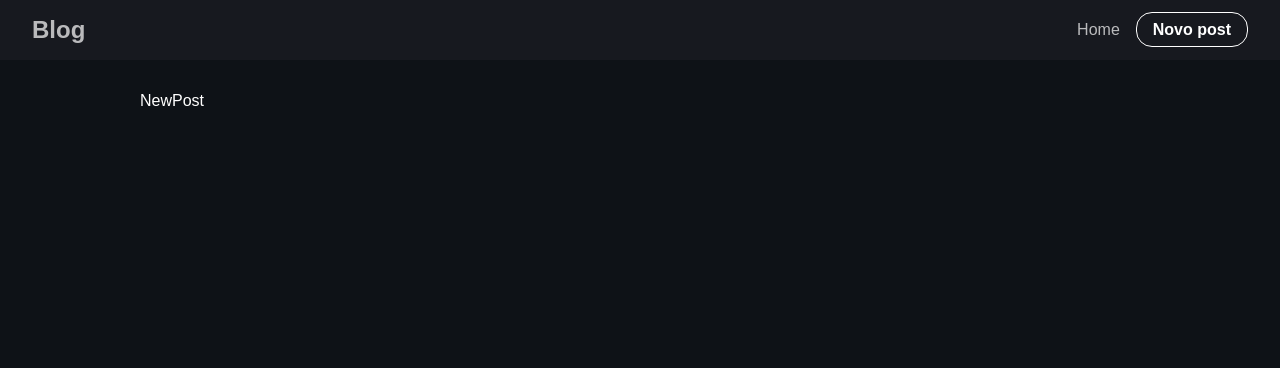
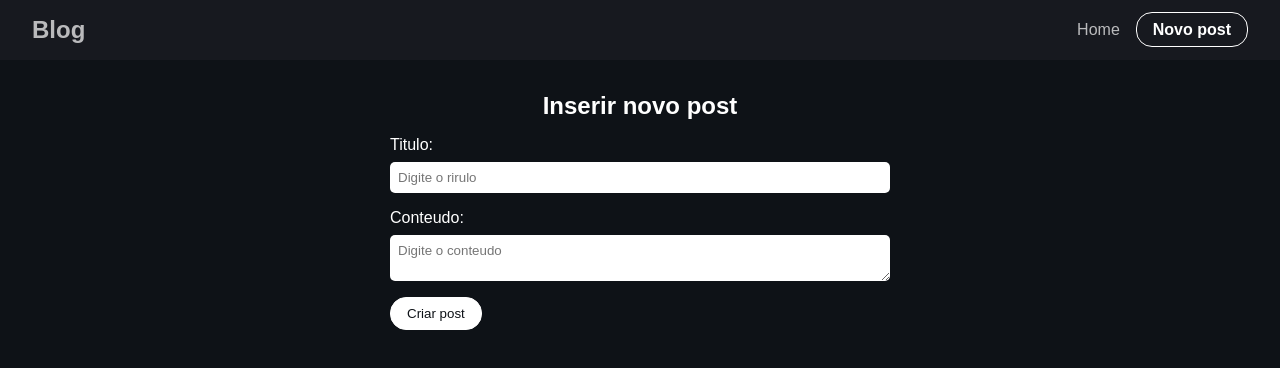
Before and after one commit to CaioBrunoE/react-Axios, a React (Vite) app: page /new in a window 1280 px wide. Shown: the top 368 px of the page. Built offline with nearby package versions, Linux system fonts and the light colour scheme; a web font is replaced by a local one.

Commit message:
Requisição de post

```diff
--- /dev/null
+++ b/src/routes/NewPost.css
@@ -0,0 +1,28 @@
+.new-post h2{
+    text-align: center;
+    margin-bottom: 1rem;
+
+}
+
+form{
+    max-width: 500px;
+    width: 100%;
+    margin: 0 auto;
+}
+.form-control{
+    display: flex;
+    flex-direction: column;
+    margin-bottom: 1rem;
+
+}
+
+.form-control label{
+    margin-bottom: 0.5rem;
+}
+
+.form-control input,
+.form-control textarea {
+    padding: 0.5rem;
+    border-radius: 5px;
+    border: none;
+}
--- a/src/routes/NewPost.jsx
+++ b/src/routes/NewPost.jsx
@@ -1,8 +1,22 @@
-
+import "./NewPost.css"
 
 const NewPost = () => {
   return (
-    <div>NewPost</div>
+
+    <div className="new-post">
+      <h2>Inserir novo post</h2>
+      <form >
+        <div className="form-control">
+          <label htmlFor="title">Titulo:</label>
+          <input type="text" name="title" id="title" placeholder="Digite o rirulo" />
+        </div>
+        <div className="form-control">
+          <label htmlFor="body">Conteudo:</label>
+          <textarea type="text" name="body" id="body" placeholder="Digite o conteudo" />
+        </div>
+        <input type="submit" value="Criar post" className="btn" />
+      </form>
+    </div>
   )
 }
 
```
